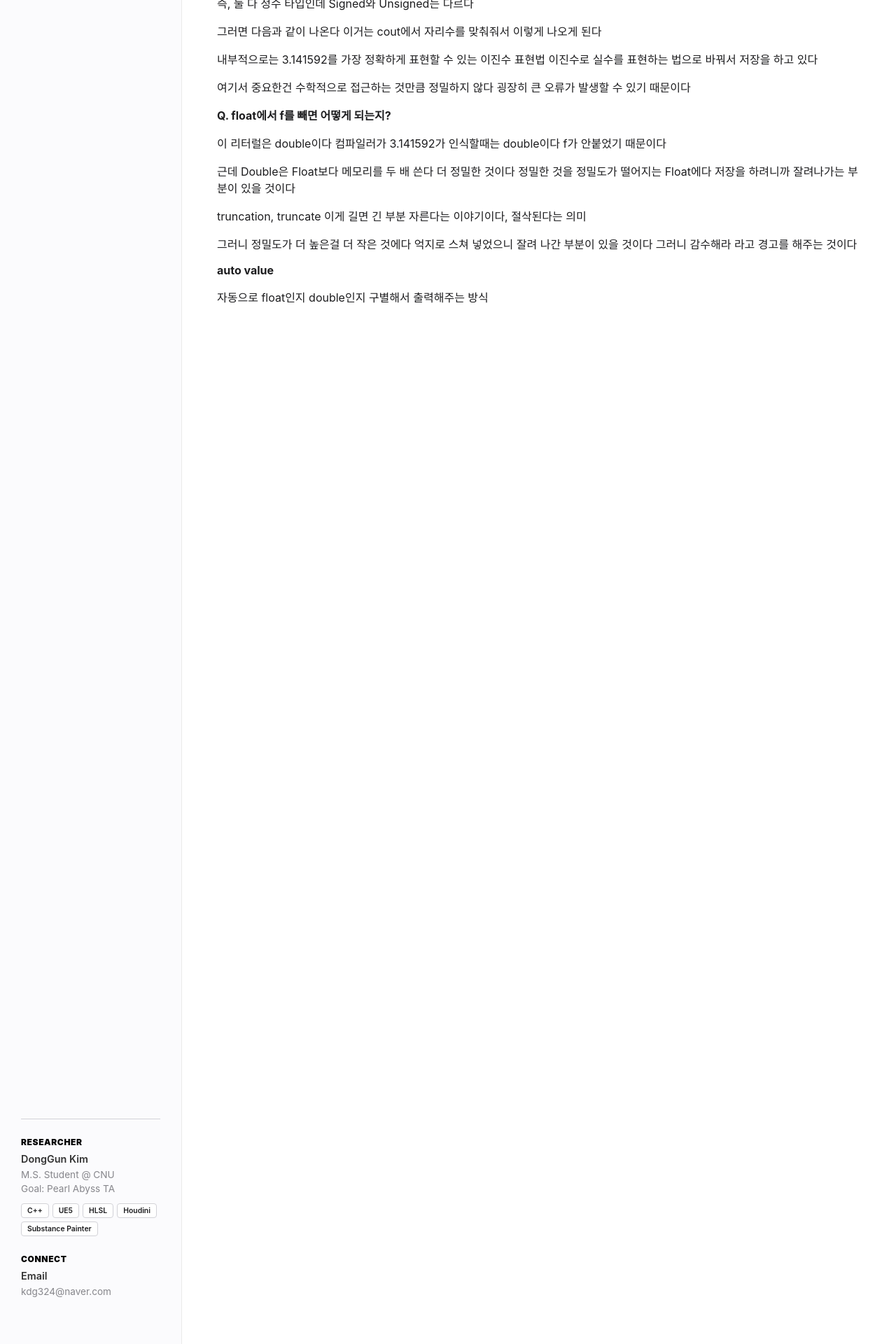
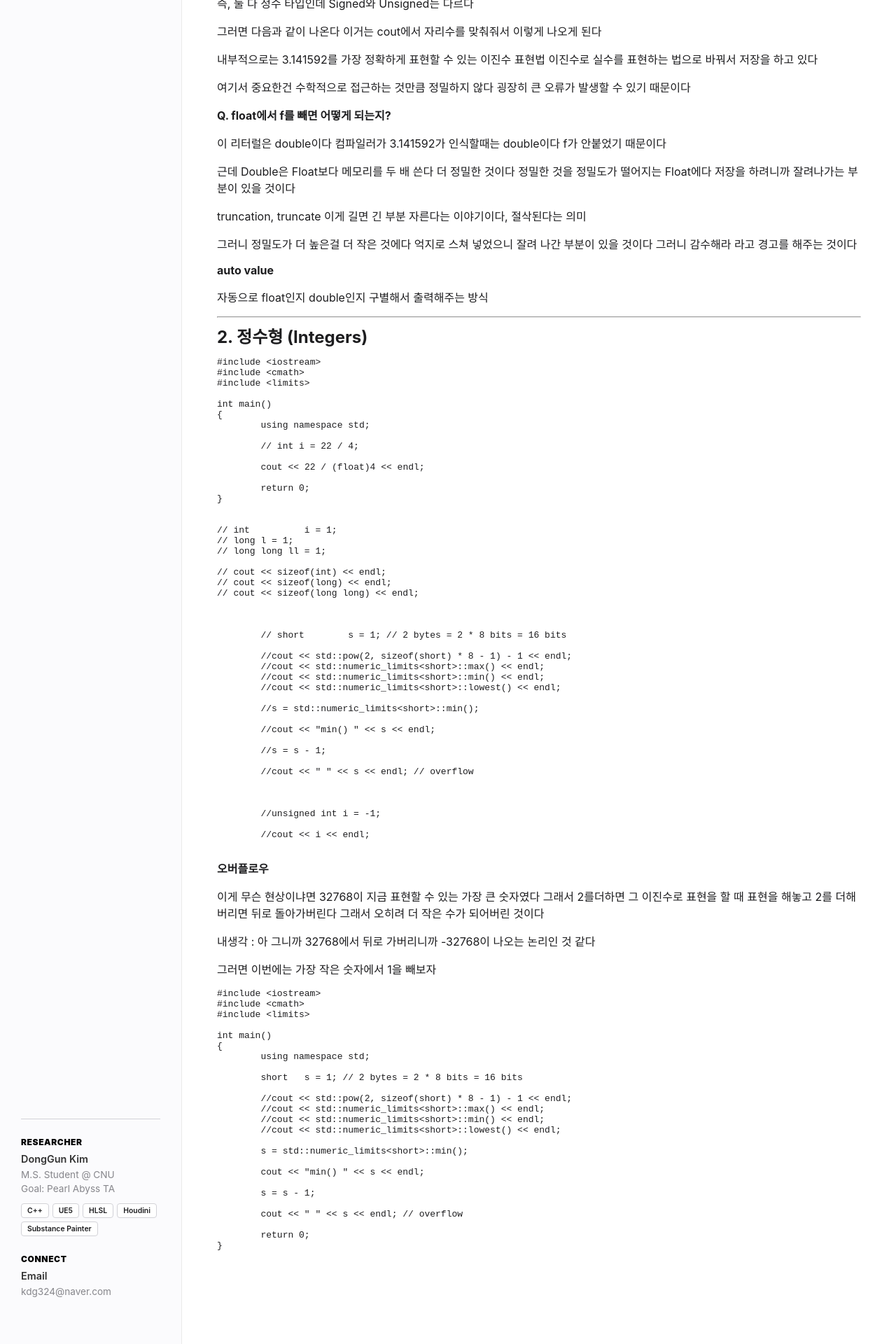
Before and after one commit to KimDongGun324/kimdonggun324.github.io, a Jekyll site: the page built from daily-study/posts/2025/12/18.md, in a window 1280 px wide. Shown: the part 1412-3332 px from the top of the page at 70% size. Built offline with Jekyll 4.4.1, drawn with Linux system fonts in a browser that asks for light colours; some web fonts are replaced; our own code applies the rules of GitHub Pages for plain Markdown files.

Commit message:
Update 18.md

````diff
--- a/daily-study/posts/2025/12/18.md
+++ b/daily-study/posts/2025/12/18.md
@@ -116,3 +116,99 @@ Singed와 Unsigned하고 저장되는 방식이 다르다
 #### auto value
 
 자동으로 float인지 double인지 구별해서 출력해주는 방식
+
+
+
+---
+
+
+## 2. 정수형 (Integers)
+
+
+```c++
+#include <iostream>
+#include <cmath>
+#include <limits>
+
+int main()
+{
+	using namespace std;
+
+	// int i = 22 / 4;
+
+	cout << 22 / (float)4 << endl;
+
+	return 0;
+}
+
+
+// int		i = 1;
+// long	l = 1;
+// long long ll = 1;
+
+// cout << sizeof(int) << endl;
+// cout << sizeof(long) << endl;
+// cout << sizeof(long long) << endl;
+
+
+
+	// short	s = 1; // 2 bytes = 2 * 8 bits = 16 bits
+
+	//cout << std::pow(2, sizeof(short) * 8 - 1) - 1 << endl;
+	//cout << std::numeric_limits<short>::max() << endl;
+	//cout << std::numeric_limits<short>::min() << endl;
+	//cout << std::numeric_limits<short>::lowest() << endl;
+
+	//s = std::numeric_limits<short>::min();
+
+	//cout << "min() " << s << endl;
+
+	//s = s - 1;
+
+	//cout << " " << s << endl; // overflow
+
+
+
+	//unsigned int i = -1;
+
+	//cout << i << endl;
+
+```
+
+#### 오버플로우
+
+이게 무슨 현상이냐면 32768이 지금 표현할 수 있는 가장 큰 숫자였다
+그래서 2를더하면 그 이진수로 표현을 할 때 표현을 해놓고 2를 더해버리면 뒤로 돌아가버린다
+그래서 오히려 더 작은 수가 되어버린 것이다
+
+내생각 : 아 그니까 32768에서 뒤로 가버리니까 -32768이 나오는 논리인 것 같다
+
+그러면 이번에는 가장 작은 숫자에서 1을 빼보자
+
+```C++
+#include <iostream>
+#include <cmath>
+#include <limits>
+
+int main()
+{
+	using namespace std;
+
+	short	s = 1; // 2 bytes = 2 * 8 bits = 16 bits
+
+	//cout << std::pow(2, sizeof(short) * 8 - 1) - 1 << endl;
+	//cout << std::numeric_limits<short>::max() << endl;
+	//cout << std::numeric_limits<short>::min() << endl;
+	//cout << std::numeric_limits<short>::lowest() << endl;
+
+	s = std::numeric_limits<short>::min();
+
+	cout << "min() " << s << endl;
+
+	s = s - 1;
+
+	cout << " " << s << endl; // overflow
+
+	return 0;
+}
+```
````
